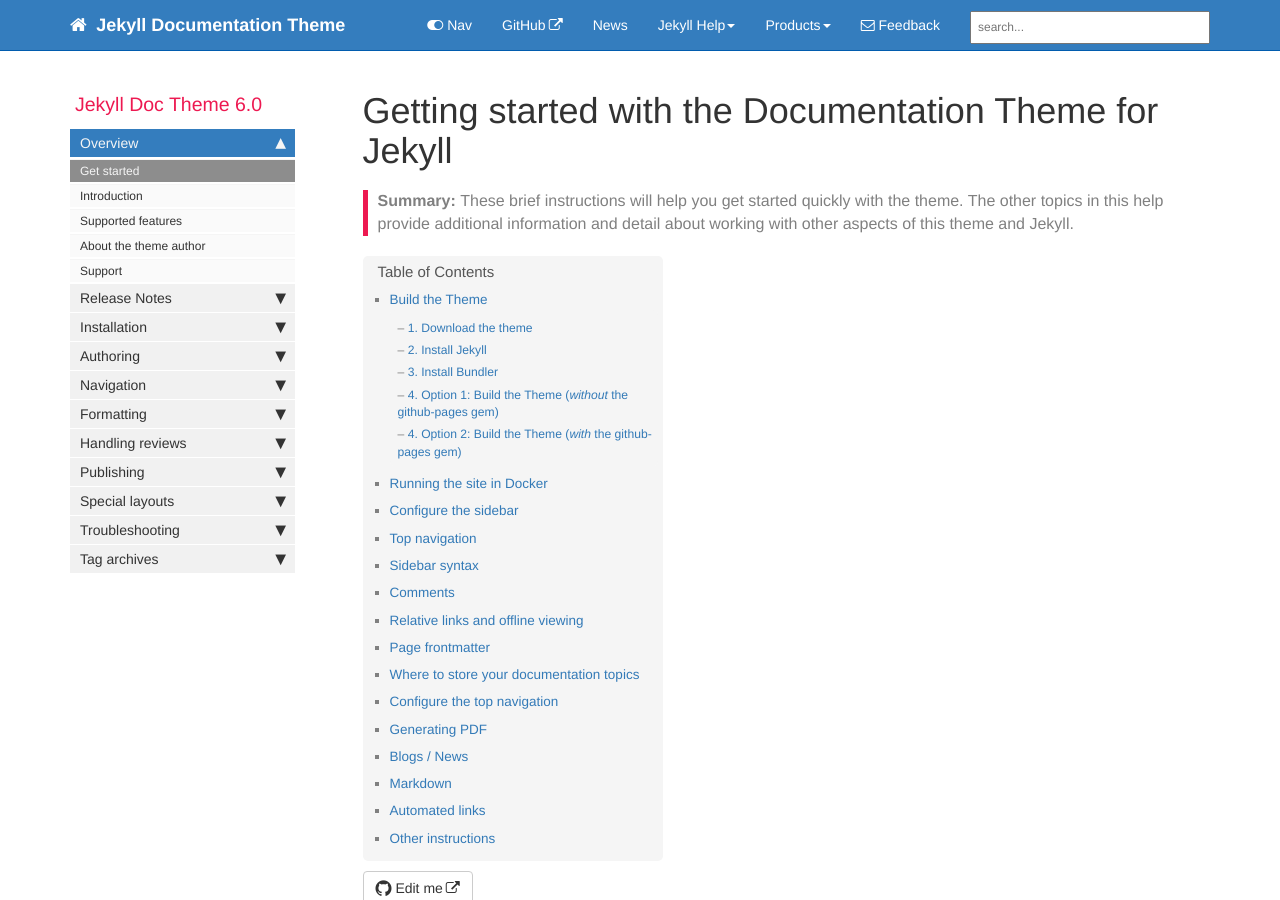
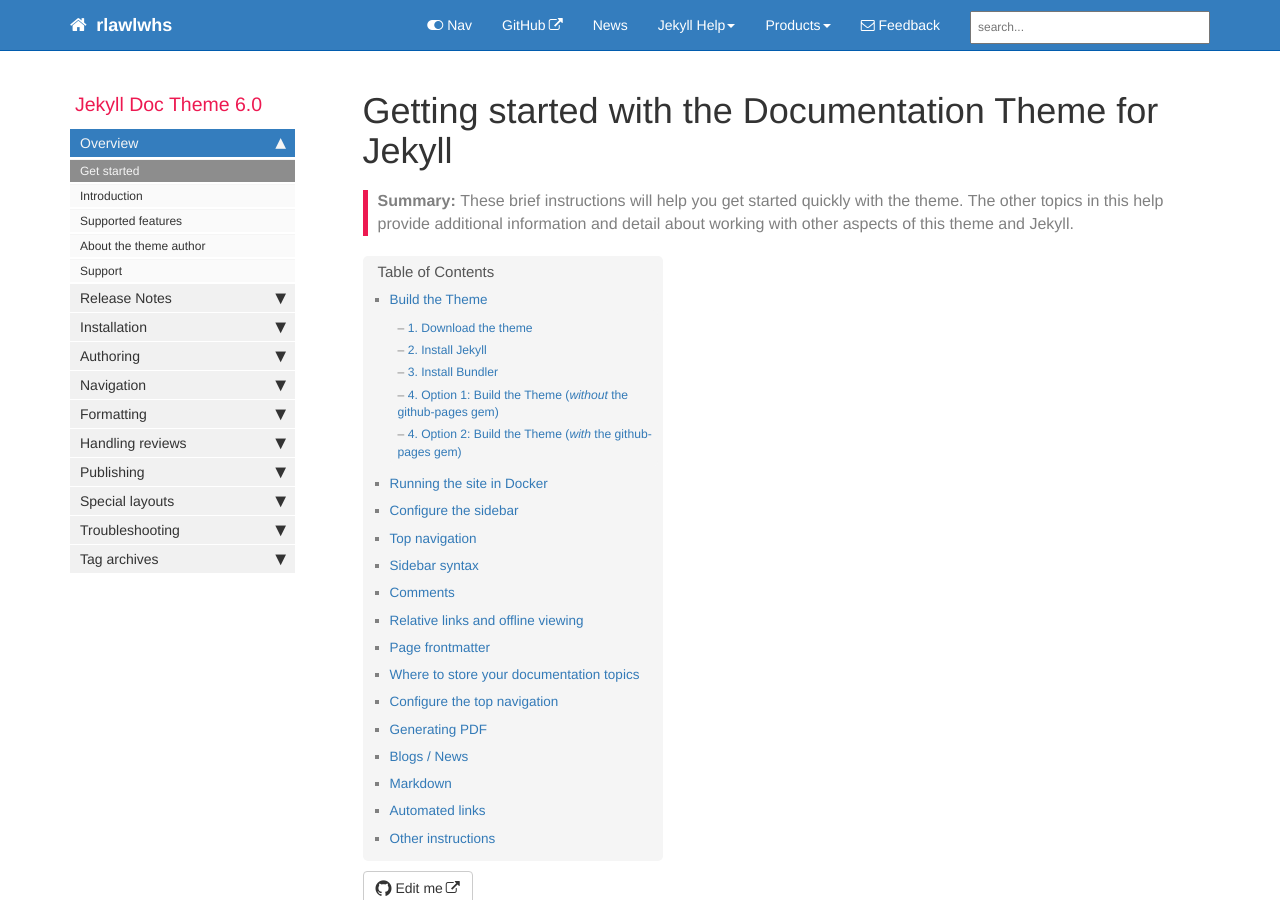
Before and after one commit to rlawlwhs/rlawlwhs.github.io, a Jekyll site: the page built from index.md, in a window 1280 px wide and 900 px high. Built offline with Jekyll 4.4.1, drawn with Linux system fonts in a browser that asks for light colours; comment, search, counter and statistics services are not loaded; some of the changed lines change nothing that is shown.

Commit message:
Modified   _config.yml

```diff
--- a/_config.yml
+++ b/_config.yml
@@ -1,9 +1,9 @@
-repository: tomjoht/documentation-theme-jekyll
+repository: rlawlwhs/rlawlwhs.github.io
 
 output: web
 # this property is useful for conditional filtering of content that is separate from the PDF.
 
-topnav_title: Jekyll Documentation Theme
+topnav_title: rlawlwhs
 # this appears on the top navigation bar next to the home button
 
 site_title: Jekyll theme for documentation
@@ -18,14 +18,8 @@
 # gitlab_editme_path: tomjoht/documentation-theme-jekyll/blob/gh-pages/
 # if you're using GitLab, provide the basepath to the branch you've created for reviews, following the sample here. if not, leave this value blank.
 
-google_analytics: UA-66296557-1
+google_analytics:
 # if you have google-analytics ID, put it in. if not, edit this value to blank.
-
-host: 127.0.0.1
-# the preview server used. Leave as is.
-
-port: 4000
-# the port where the preview is rendered. You can leave this as is unless you have other Jekyll builds using this same port that might cause conflicts. in that case, use another port such as 4006.
 
 exclude:
   - .idea/
@@ -35,7 +29,7 @@
 
 feedback_subject_line: Jekyll documentation theme
 
-feedback_email: tomjoht@gmail.com
+feedback_email: jjkim092@gmail.com
 # used as a contact email for the Feedback link in the top navigation bar
 
 # feedback_disable: true
```
